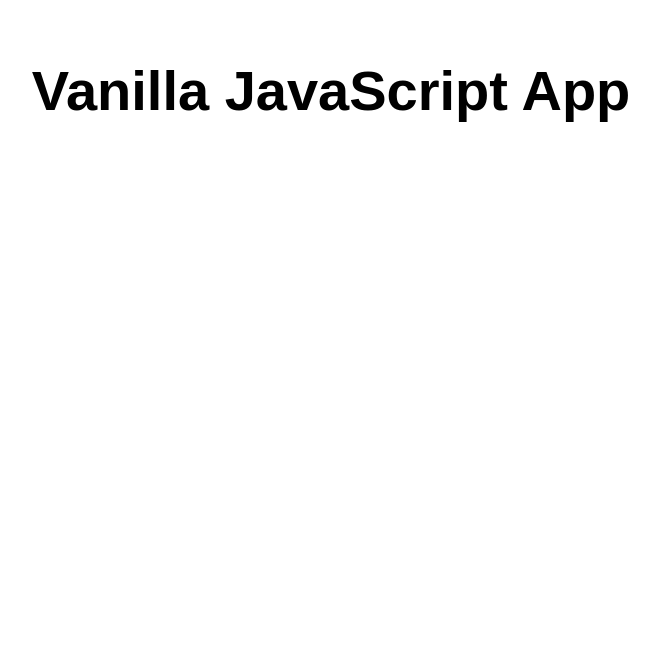
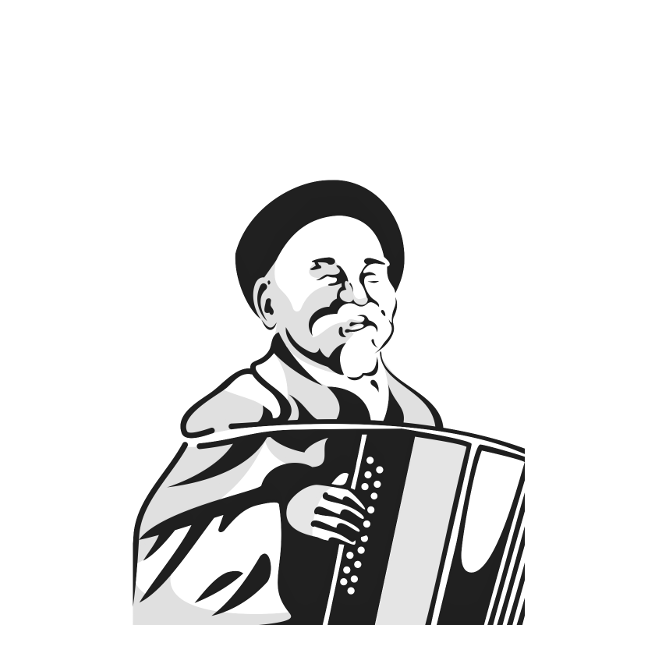
Before and after one commit to yababay/yababay-ru, a plain HTML site: page index.html in a window 1280 px wide. Shown: the whole page, without its empty margins (309-968 px from the left). Drawn offline with Linux system fonts and the light colour scheme.

Commit message:
Logo is added

```diff
--- a/styles.css
+++ b/index.css
@@ -9,13 +9,9 @@ html, body {
   background-color: #fff;
 }
 
-main {
-  margin: auto;
-  width: 50%;
-  padding: 20px;
+body {
+    display: flex;
+    justify-content: center;
+    align-items: center;
+    height: 100vh;
 }
-
-main > h1 {
-  text-align: center;
-  font-size: 3.5em;
-}
--- a/index.html
+++ b/index.html
@@ -1,17 +1,15 @@
 <!DOCTYPE html>
-<html lang="en">
+<html lang="ru">
 
 <head>
   <meta charset="UTF-8">
   <meta name="viewport" content="width=device-width, initial-scale=1.0">
-  <link rel="stylesheet" href="styles.css">
-  <title>Vanilla JavaScript App</title>
+  <link rel="stylesheet" href="index.css">
+  <title>Здесь живет Бабайка</title>
 </head>
 
 <body>
-  <main>
-    <h1>Vanilla JavaScript App</h1>
-  </main>
+    <img src="index.png">
 </body>
 
 </html>
```
Also changed, not shown: index.png (added), 2 other files.
